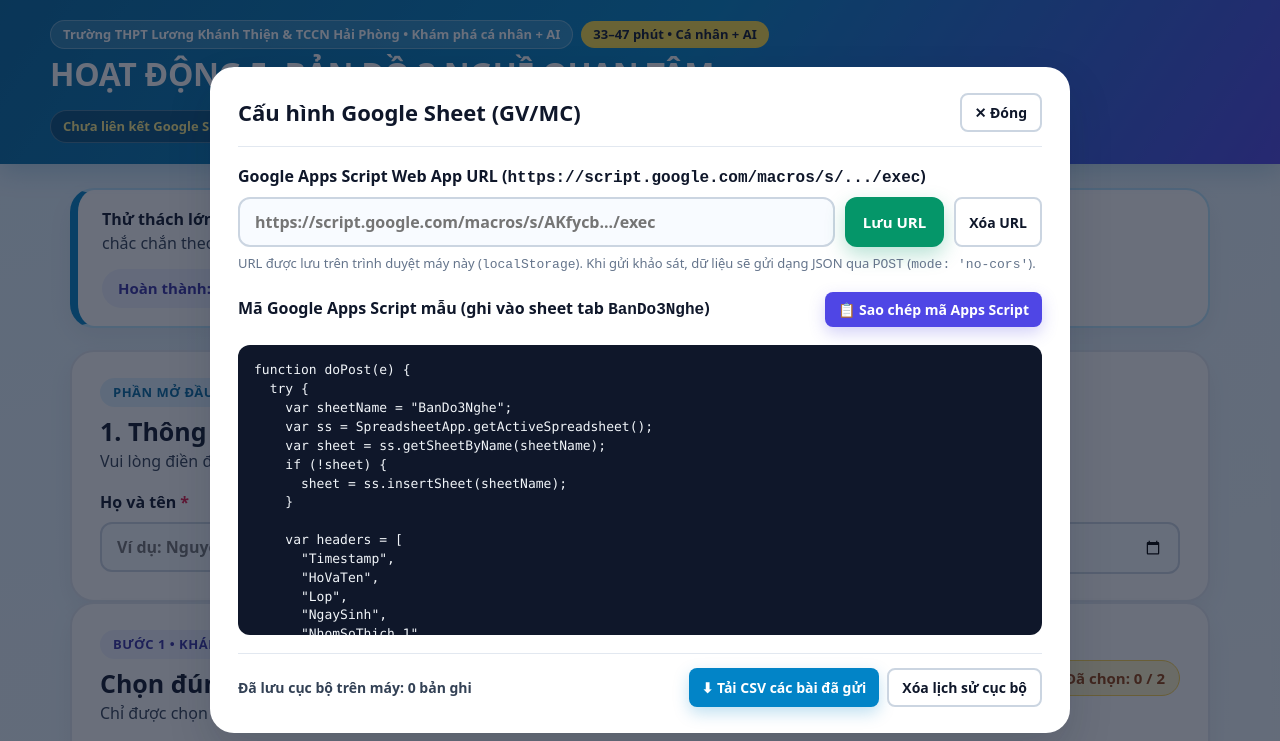
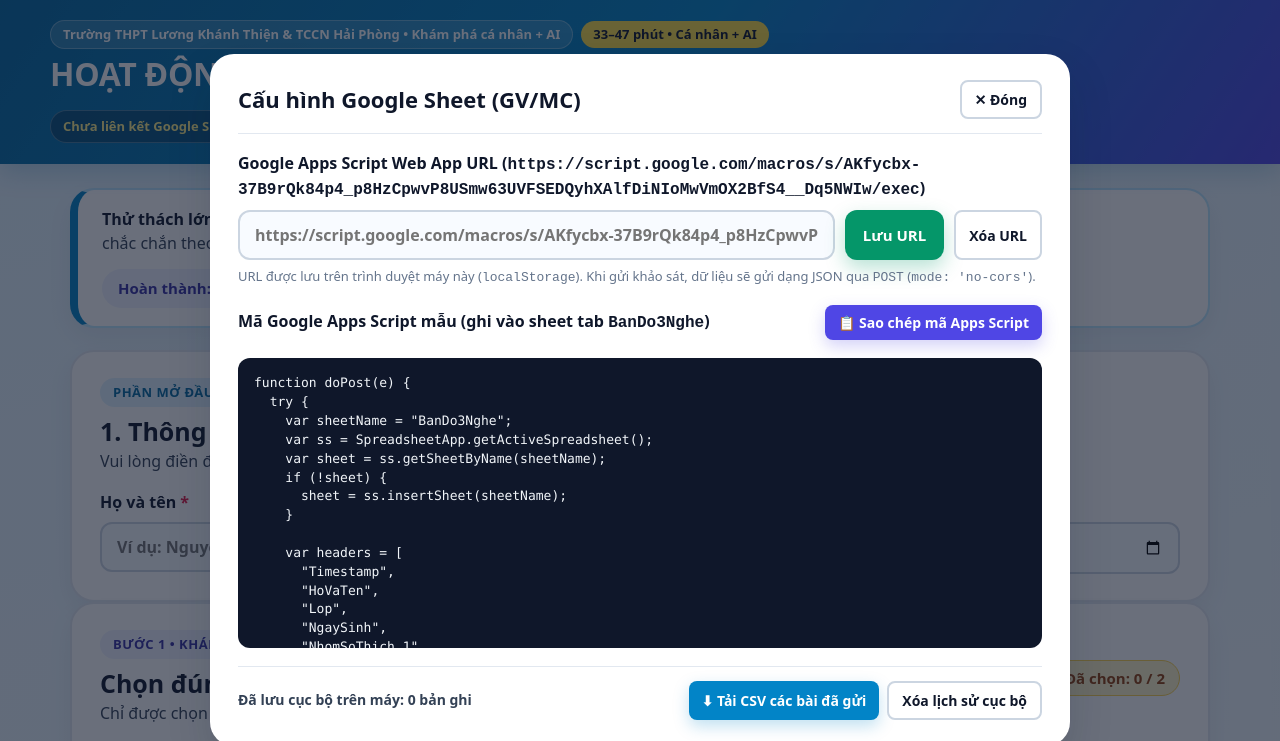
Before and after one commit to hoangboss06/ban-do-3-nghe-nghiep, a plain HTML site: page index.html in a window 1280 px wide. Both pictures are taken after a click on the button "⚙ Cấu hình Google Sheet (GV/MC)". Shown: the top 741 px of the page. Drawn offline with Linux system fonts and the light colour scheme.

Commit message:
Update index.html

```diff
--- a/index.html
+++ b/index.html
@@ -1176,7 +1176,7 @@
 
       <div class="form-group">
         <label for="appsScriptUrlInput" class="form-label">
-          Google Apps Script Web App URL (<code>https://script.google.com/macros/s/.../exec</code>)
+          Google Apps Script Web App URL (<code>https://script.google.com/macros/s/AKfycbx-37B9rQk84p4_p8HzCpwvP8USmw63UVFSEDQyhXAlfDiNIoMwVmOX2BfS4__Dq5NWIw/exec</code>)
         </label>
         <div style="display: flex; flex-wrap: wrap; gap: 10px;">
           <input
@@ -1184,7 +1184,7 @@
             type="url"
             class="text-input"
             style="flex: 1 1 380px;"
-            placeholder="https://script.google.com/macros/s/AKfycb.../exec"
+            placeholder="https://script.google.com/macros/s/AKfycbx-37B9rQk84p4_p8HzCpwvP8USmw63UVFSEDQyhXAlfDiNIoMwVmOX2BfS4__Dq5NWIw/exec"
           />
           <button id="btnSaveWebhookUrl" type="button" class="btn btn-emerald">Lưu URL</button>
           <button id="btnClearWebhookUrl" type="button" class="btn btn-outline btn-sm">Xóa URL</button>
```
